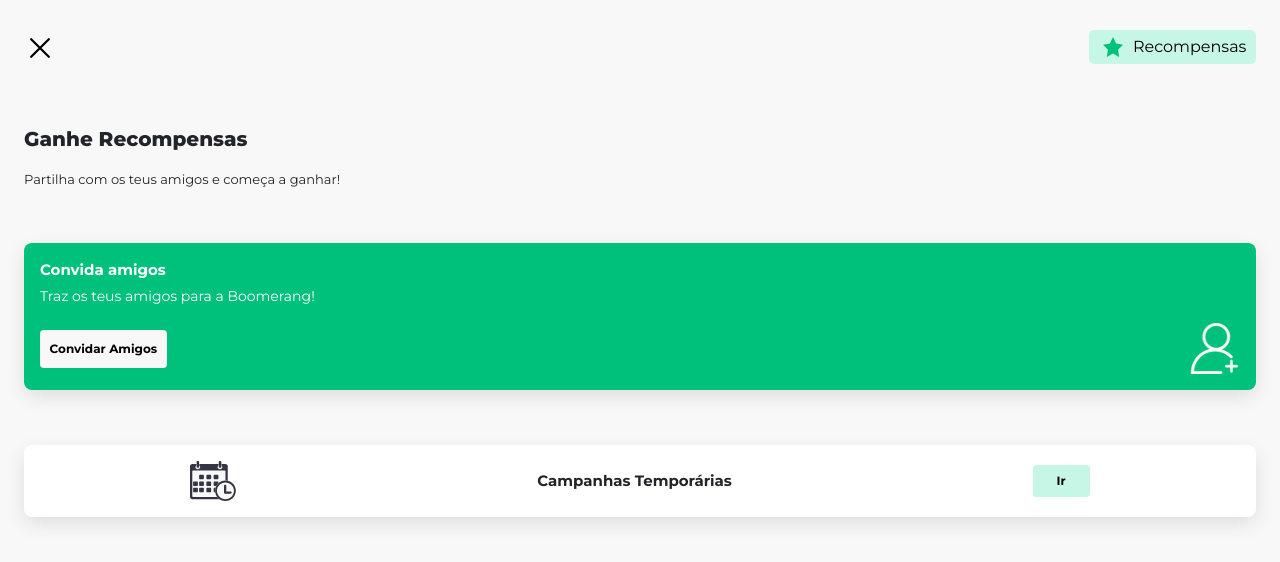
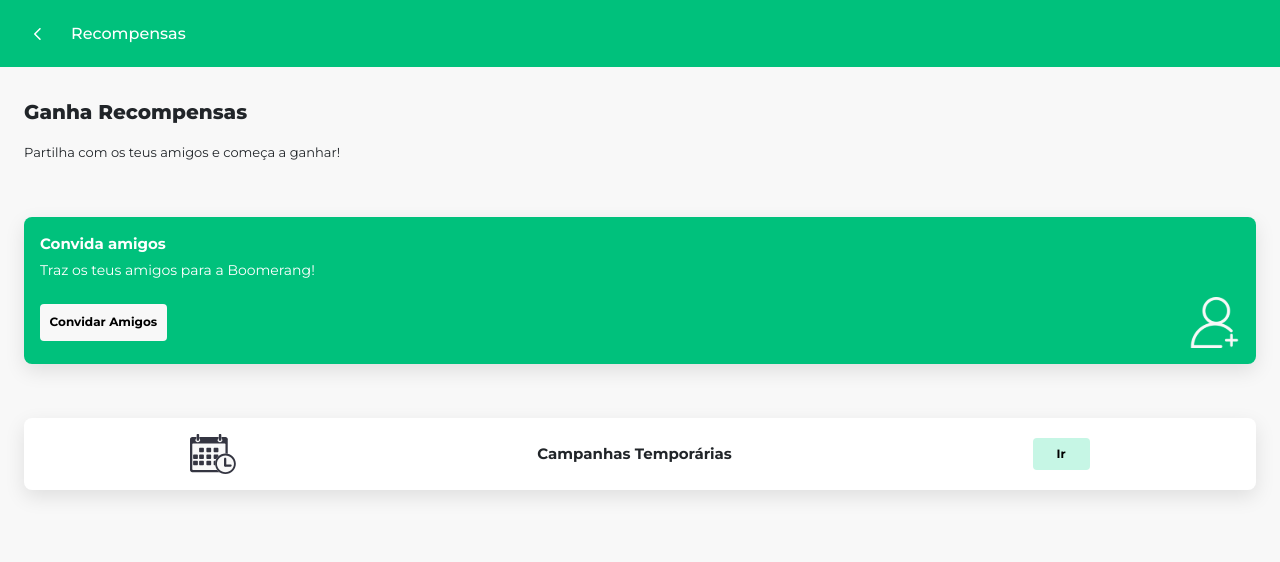
Before and after one commit to DinaX02/Boomerang, a React (Create React App) app: page /recompensas in a window 1280 px wide. Shown: the top 562 px of the page. Built offline with nearby package versions, Linux system fonts and the light colour scheme.

Commit message:
pormenores de layout

```diff
--- a/src/pages/ConvidarAmigosPage.js
+++ b/src/pages/ConvidarAmigosPage.js
@@ -8,7 +8,7 @@ import IconTwitter from "../assets/icons/icon_twitter.svg";
 import IconFacebook from "../assets/icons/icon-facebook.svg";
 
 const TituloPagina = styled.p`
-  margin-top: 3em;
+  margin-top: 30px;
   font-size: 20px;
   font-weight: 800;
 `;
--- a/src/pages/EditEmail.js
+++ b/src/pages/EditEmail.js
@@ -16,7 +16,7 @@ const EditEmail = () => {
   const navigate = useNavigate();
 
   const handleClick = () => {
-    navigate('/settings-page');
+    navigate(-1);
   };
 
   const handleSubmit = (e) => {
--- a/src/pages/EditProfile.js
+++ b/src/pages/EditProfile.js
@@ -35,7 +35,7 @@ const EditProfile = () => {
   }
 
   const handleClick = () => {
-    navigate('/settings-page');
+    navigate(-1);
   };
 
   const handleSubmit = (e) => {
--- a/src/pages/ProfileOthersViewPage.js
+++ b/src/pages/ProfileOthersViewPage.js
@@ -56,6 +56,7 @@ const ProfileOthersViewPage = () => {
 }
 
 const ProfileOthersViewStyle = styled.div`
+    margin-bottom: 24px;
     .headerProfile {
         background-color: #343541;
         height: 12vh;
--- a/src/pages/RecompensasParaAddAmigos.js
+++ b/src/pages/RecompensasParaAddAmigos.js
@@ -5,20 +5,8 @@ import ExitPage from "../assets/icons/eliminar.svg";
 import GreenStar from "../assets/icons/green_star.svg";
 import AddFriendsIcon from "../assets/icons/Add_friends_icon.svg";
 import IconCampanhasTemporarias from "../assets/icons/icon_campanhas_temporarias.svg";
+import Header from "../components/Header/Header";
 
-const ContainerConvidarAmigos = styled.div`
-  display: flex;
-  align-items: center;
-  justify-content: space-between;
-  margin-top: 30px;
-  width: 100%;
-
-
-  .btnFecharr{
-    border: none;
-    background: transparent;
-  }
-`;
 const ContainerGeral = styled.div`
   padding: 0 24px;
 `;
@@ -97,34 +85,9 @@ const ContainerAddAmigos = styled.div`
     font-size: 14px;
   }
 `;
-const FecharPaginaIcon = styled.img`
-  width: 20px;
-  height: 20px;
-`;
-const ButtonRecompensas = styled.button`
-  display: flex;
-  align-items: center;
-  border-radius: 5px;
-  padding-top: 0.3em;
-  padding-bottom: 0.3em;
-  padding-left: 0.6em;
-  padding-right: 0.6em;
-  background-color: #c6f6e5;
-  border: none;
 
-  &:active {
-    background-color: #a4e9d8;
-  }
-`;
-
-const GreenStarIcon = styled.img`
-  margin-left: 0.3em;
-  margin-right: 0.6em;
-  width: 20px;
-  height: 20px;
-`;
 const TituloPagina = styled.p`
-  margin-top: 3em;
+  margin-top: 30px;
   font-size: 20px;
   font-weight: 800;
 `;
@@ -135,21 +98,10 @@ const RecompensasParaAddAmigos = () => {
     navigate("/profile-page");
   };
 
-  return (
+  return (<>
+    <Header name={"Recompensas"} />
     <ContainerGeral>
-      <ContainerConvidarAmigos>
-        <button className="btnFecharr">
-        <FecharPaginaIcon
-          src={ExitPage}
-          alt="fechar pagina"
-          onClick={handleGoBack}
-        /></button>
-        <ButtonRecompensas>
-          <GreenStarIcon src={GreenStar} alt="icon de recompensa" />
-          Recompensas
-        </ButtonRecompensas>
-      </ContainerConvidarAmigos>
-      <TituloPagina>Ganhe Recompensas</TituloPagina>
+      <TituloPagina>Ganha Recompensas</TituloPagina>
       <p style={{ fontSize: "13px" }}>
         Partilha com os teus amigos e começa a ganhar!
       </p>
@@ -175,7 +127,10 @@ const RecompensasParaAddAmigos = () => {
         </Link>
       </ContainerCampanhasTemporarias>
     </ContainerGeral>
+  </>
+
   );
+
 };
 
 export default RecompensasParaAddAmigos;
```
